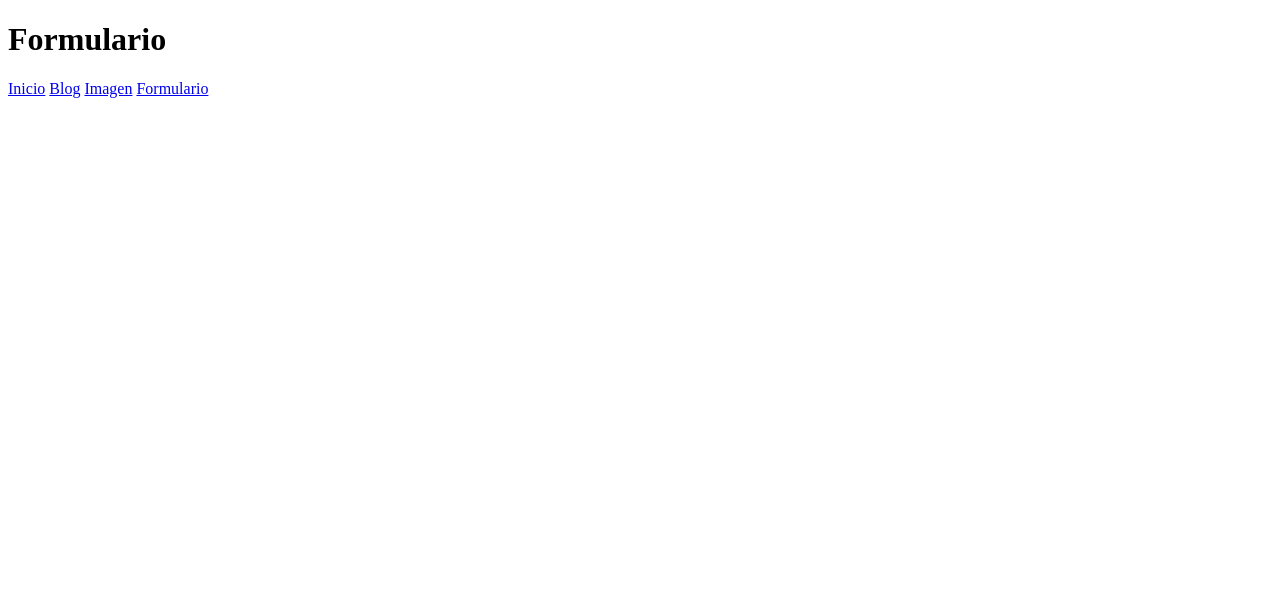
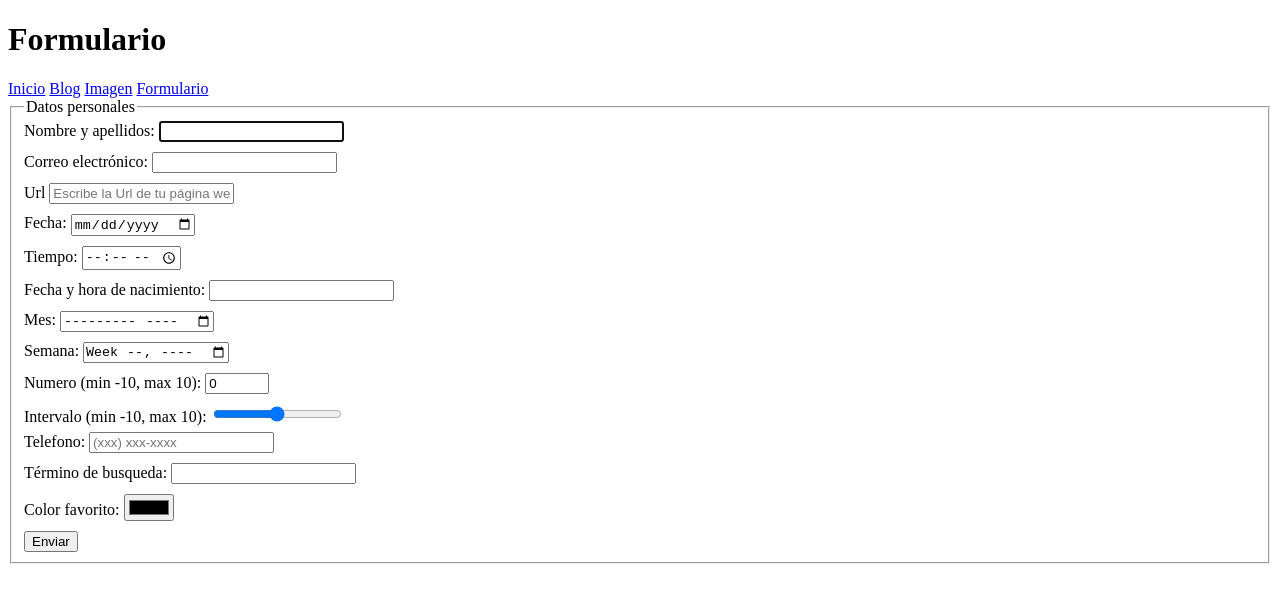
Before and after one commit to AlexaLop01/disenoInterfaz, a plain HTML site: page Actvidad1/formulario.html in a window 1280 px wide. Drawn offline with Linux system fonts and the light colour scheme.

Commit message:
Cambios en el ejercicio

```diff
--- a/Actvidad1/formulario.html
+++ b/Actvidad1/formulario.html
@@ -4,6 +4,11 @@
     <meta charset="UTF-8">
     <meta name="viewport" content="width=device-width, initial-scale=1.0">
     <title>Formulario</title>
+    <style>
+        input{
+            margin-bottom: 10px;
+        }
+    </style>
 </head>
 <body>
     <header>
@@ -15,5 +20,50 @@
             <a href="./formulario.html">Formulario</a>
         </nav>
     </header>
+    <form action="#">
+        <fieldset>
+            <legend>Datos personales</legend>
+            <label for="nombre">Nombre y apellidos:</label>
+            <input id="nombre" type="text" autofocus required><br>
+
+            <label for="email">Correo electrónico:</label>
+            <input id="email" type="email" required><br>
+
+            <label for="url">Url</label>
+            <input id="url" type="url" placeholder="Escribe la Url de tu página web personal" ><br>
+
+            <label for="fecha">Fecha: </label>
+            <input id="fecha" type="date"><br>
+
+            <label for="tiempo">Tiempo: </label>
+            <input id="tiempo" type="time"><br>
+
+            <label for="fechaHnac">Fecha y hora de nacimiento: </label>
+            <input id="fechaHnac" type="datetime"><br>
+
+            <label for="mes">Mes:</label>
+            <input id="mes" type="month"><br>
+
+            <label for="semana">Semana:</label>
+            <input id="semana" type="week"><br>
+
+            <label for="rango">Numero (min -10, max 10): </label>
+            <input id="rango" type="number" min="-10" max="10" step="1" value="0"><br>
+
+            <label for="intervalo">Intervalo (min -10, max 10): </label>
+            <input id="intervalo" type="range" min="-10" max="10"><br>
+
+            <label for="telefono">Telefono: </label>
+            <input id="telefono" type="tel" placeholder="(xxx) xxx-xxxx" pattern="([0-9]{3}) [0-9]{3}-[0-9]{4}" ><br>
+
+            <label for="busqueda">Término de busqueda: </label>
+            <input id="busqueda" type="search"><br>
+
+            <label for="colorFav">Color favorito: </label>
+            <input id="colorFav" type="color"><br>
+
+            <button>Enviar</button>
+        </fieldset>
+    </form>
 </body>
 </html>
```
Also changed, not shown: Actvidad1/imagen.html (+12 -0 lines), Actvidad1/img/carretera.jpg (added), Actvidad1/img/montaña_tono_azul.jpg (added), Actvidad1/img/paisaje_verde.jpg (added).
